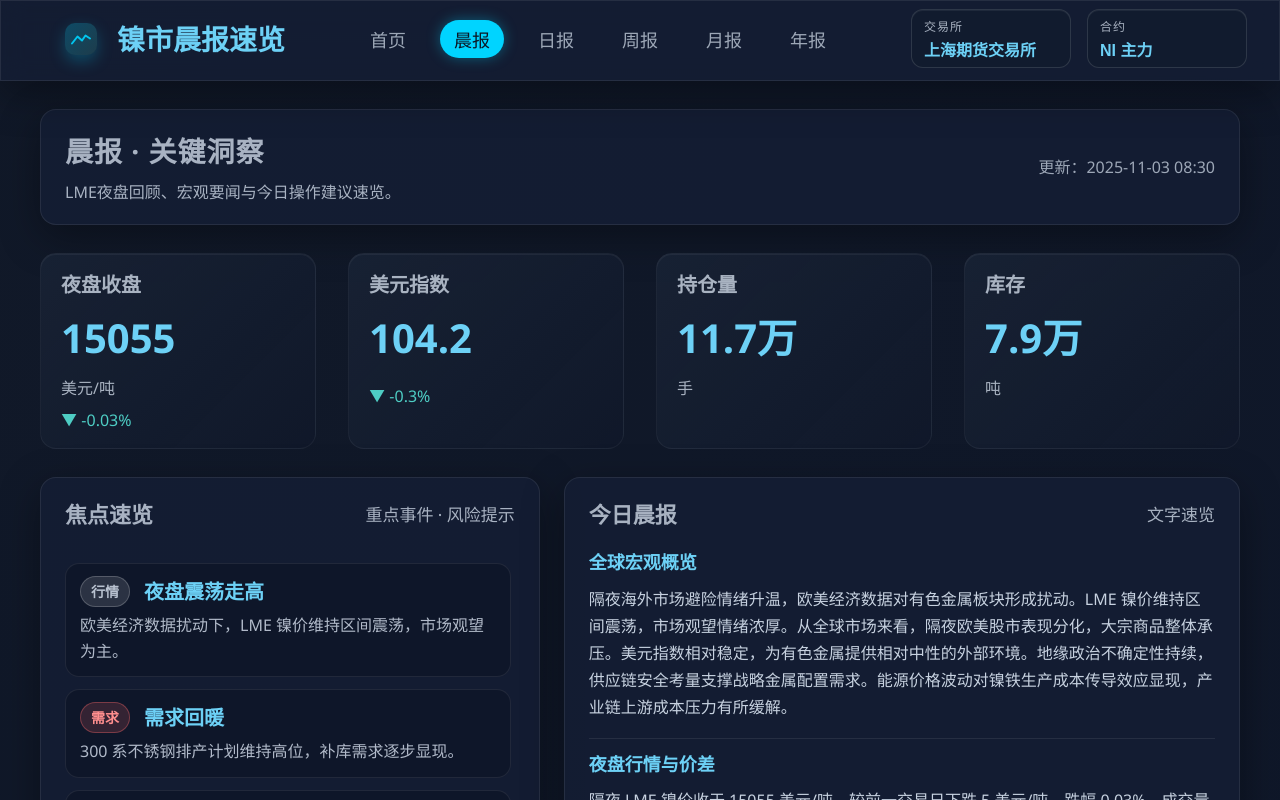
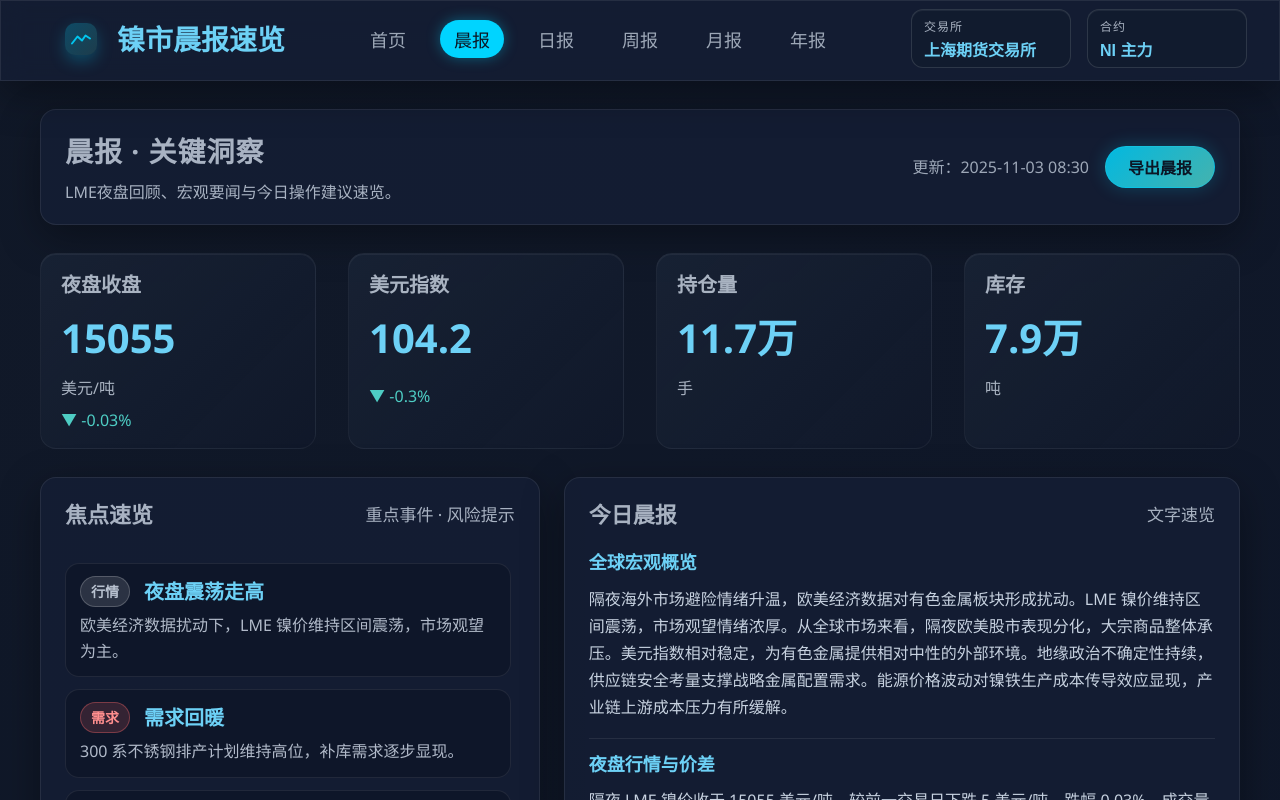
Before and after one commit to banjiubanjiu/Nickle-System, a React (Vite) app in the folder frontend/: page /reports/morning in a window 1280 px wide. Shown: the top 800 px of the page. Built offline with nearby package versions, Linux system fonts and the light colour scheme.

Commit message:
增加晨报导出UI

```diff
--- a/frontend/src/pages/reports/MorningDailyReport.tsx
+++ b/frontend/src/pages/reports/MorningDailyReport.tsx
@@ -23,6 +23,9 @@ export const MorningDailyReport: FC<MorningDailyReportProps> = ({ content }) =>
         </div>
         <div className="report-hero-meta">
           <span>更新：{content.updatedAt}</span>
+          <button type="button" className="report-export-button">
+            导出晨报
+          </button>
         </div>
       </section>
 
--- a/frontend/src/styles/global.css
+++ b/frontend/src/styles/global.css
@@ -427,9 +427,31 @@ table {
 .report-hero-meta {
   display: flex;
   align-items: center;
-  gap: 12px;
+  gap: 16px;
   color: rgba(232, 242, 255, 0.65);
   font-size: 16px;
+}
+
+.report-export-button {
+  border: 1px solid rgba(0, 212, 255, 0.4);
+  color: #0b1625;
+  background: linear-gradient(135deg, rgba(0, 212, 255, 0.85), rgba(78, 205, 196, 0.85));
+  padding: 8px 22px;
+  font-size: 16px;
+  font-weight: 600;
+  border-radius: 999px;
+  cursor: pointer;
+  box-shadow: 0 0 18px rgba(0, 212, 255, 0.22);
+  transition:
+    transform 0.2s ease,
+    box-shadow 0.2s ease,
+    filter 0.2s ease;
+}
+
+.report-export-button:hover {
+  transform: translateY(-1px);
+  box-shadow: 0 0 22px rgba(0, 212, 255, 0.35);
+  filter: brightness(1.05);
 }
 
 .report-summary .indicator-card {
```
